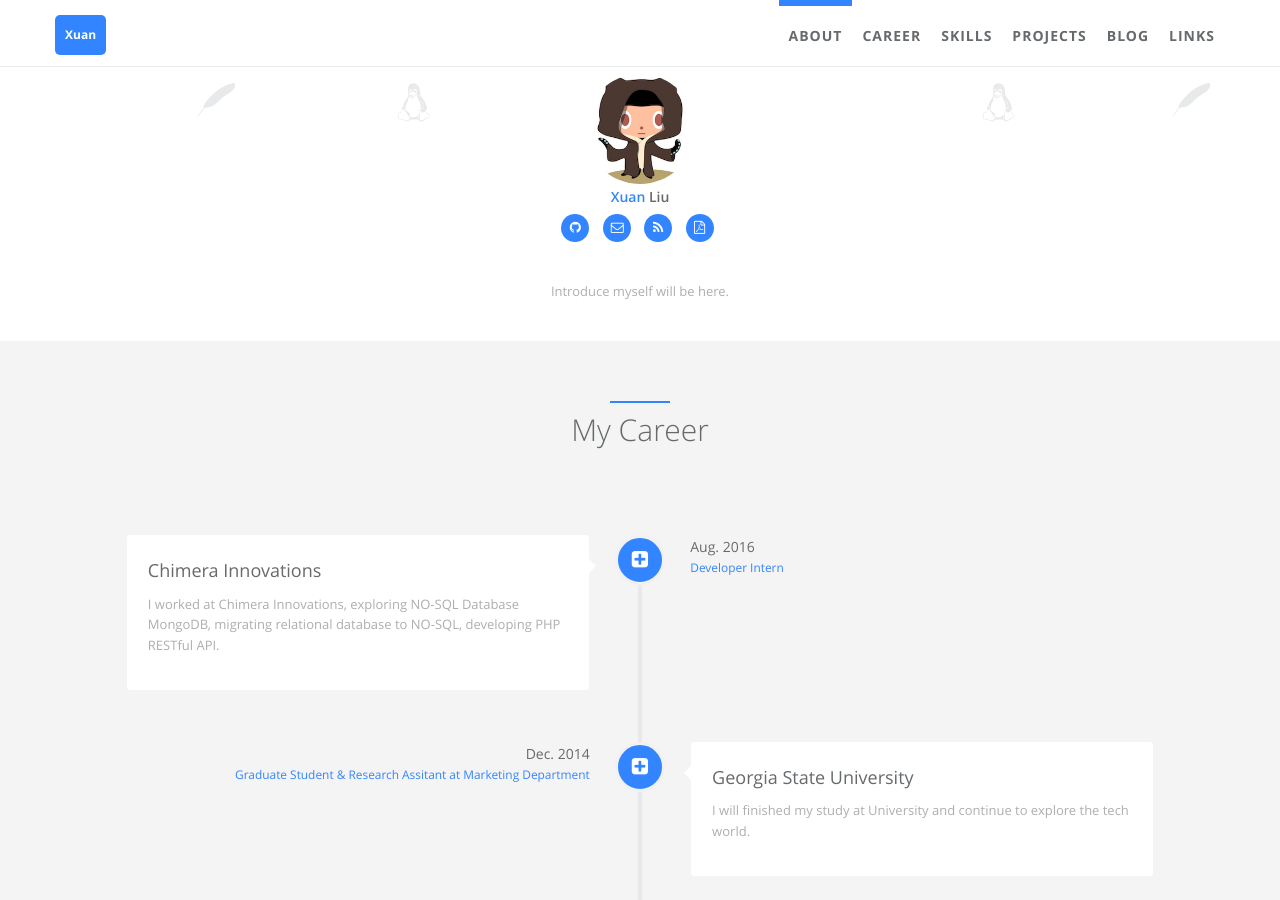
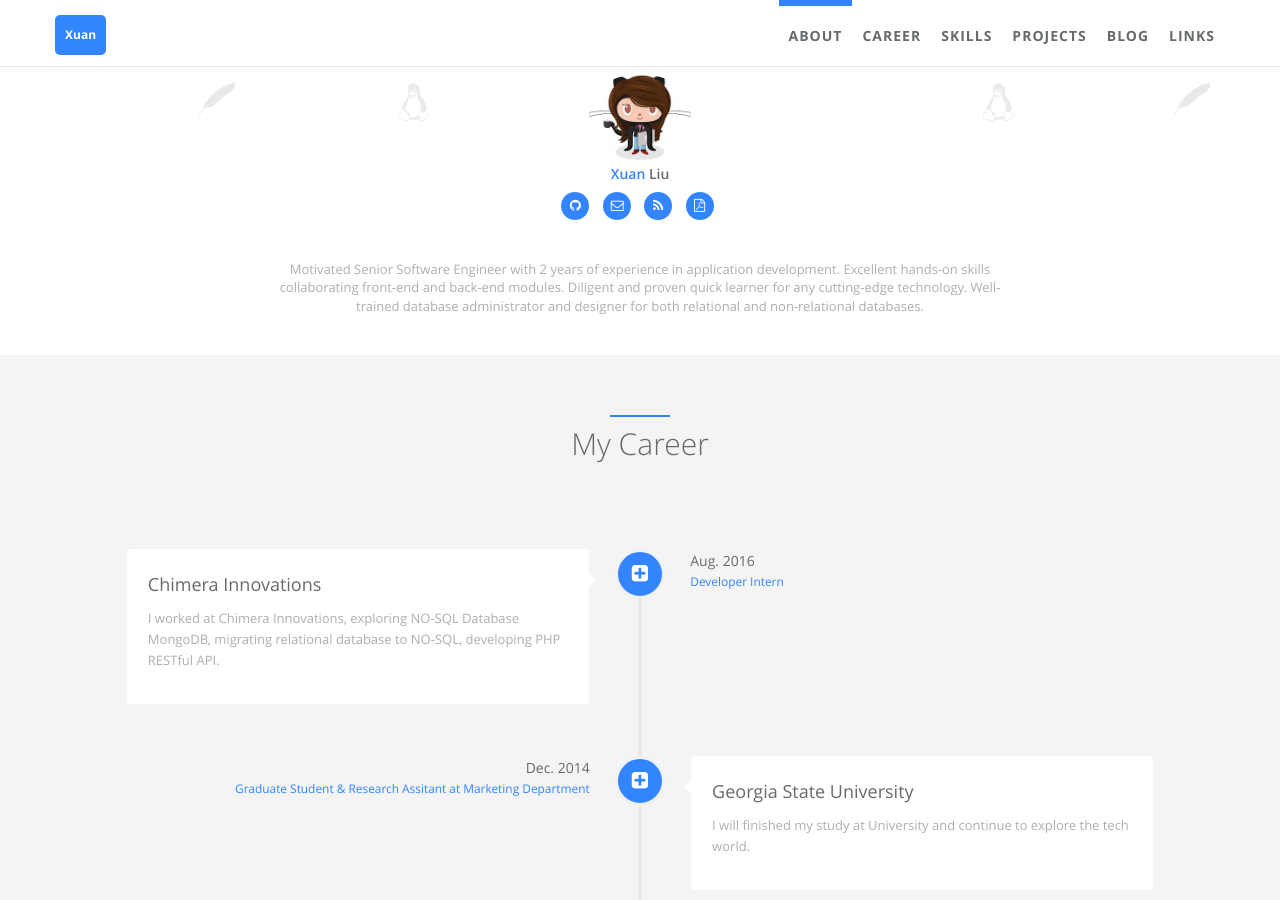
Before and after one commit to XuanLiu333/xuanliu333.github.com, a Jekyll site: the page built from index.html, in a window 1280 px wide and 900 px high, scrolled down 541 px. Built offline with Jekyll 4.4.1, drawn with Linux system fonts in a browser that asks for light colours.

Commit message:
change profile pic

```diff
--- a/_config.yml
+++ b/_config.yml
@@ -28,7 +28,7 @@ author:  # change following line to your infomation.
   skill_icon2:
     - name: fa-linux
     - name: icon-apache
-  desc: Introduce myself will be here.  # Describe yourself.
+  desc: Motivated Senior Software Engineer with 2 years of experience in application development. Excellent hands-on skills collaborating front-end and back-end modules. Diligent and proven quick learner for any cutting-edge technology. Well-trained database administrator and designer for both relational and non-relational databases.  # Describe yourself.
 
 # comment
 disqus:  # if you wanna comment feature, go to https://disqus.com/ to get your configuration; if not, comment following two lines.
--- a/_data/index/skills.yml
+++ b/_data/index/skills.yml
@@ -3,4 +3,4 @@
 label: Ability
 id : cs
 aspects: Java, Python, PHP, SQL, Linux, MySQL, R, HTML, JS, MongoDB, JSON
-percentage: 100, 35, 65, 80, 70, 80, 50, 60, 40, 85, 70
+percentage: 100, 65, 65, 80, 70, 80, 50, 60, 50, 85, 70
```
Also changed, not shown: static/assets/img/landing/MOIS.png, static/assets/img/landing/avatar.jpg, static/assets/img/landing/avatar1.jpg (added).
